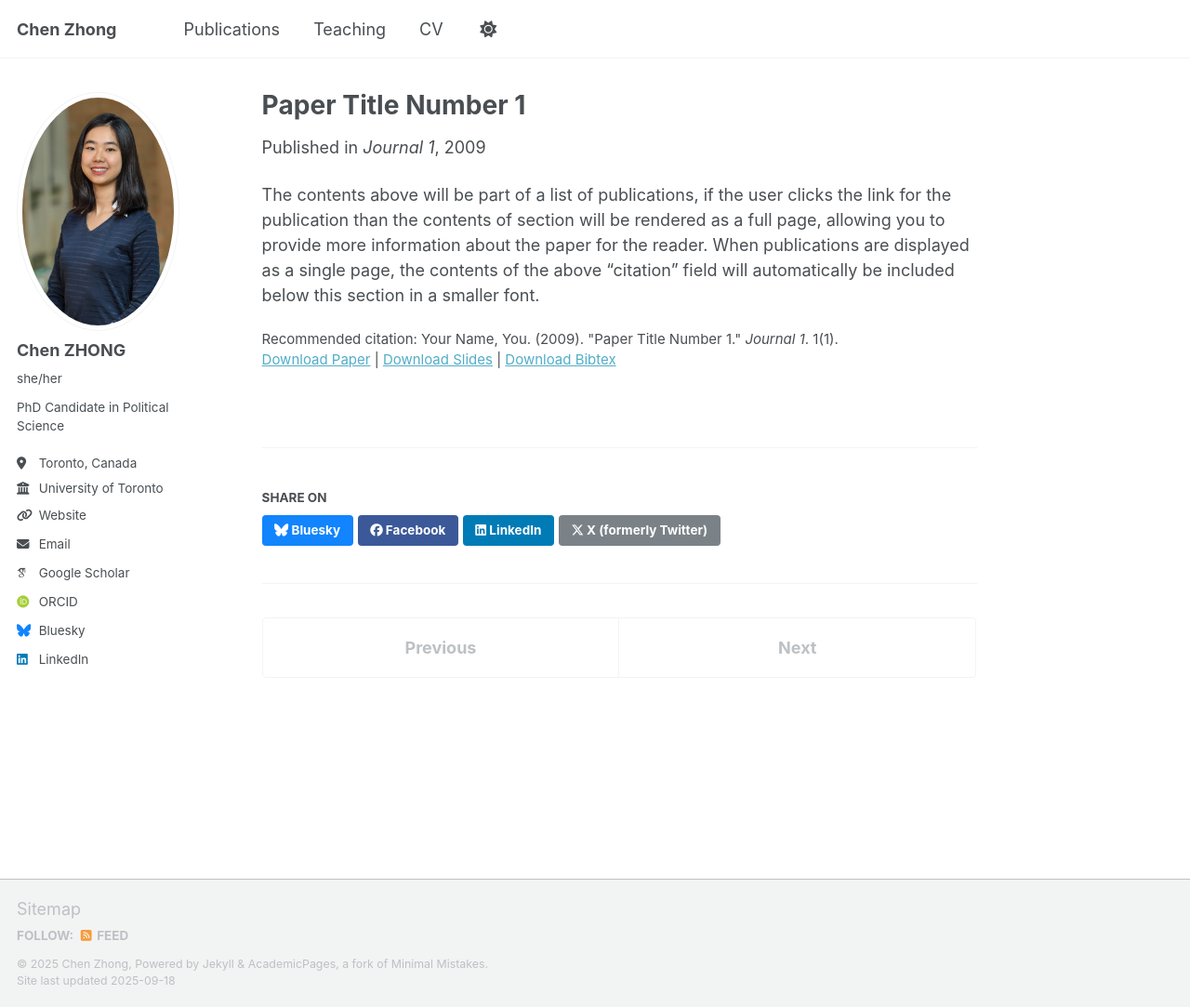
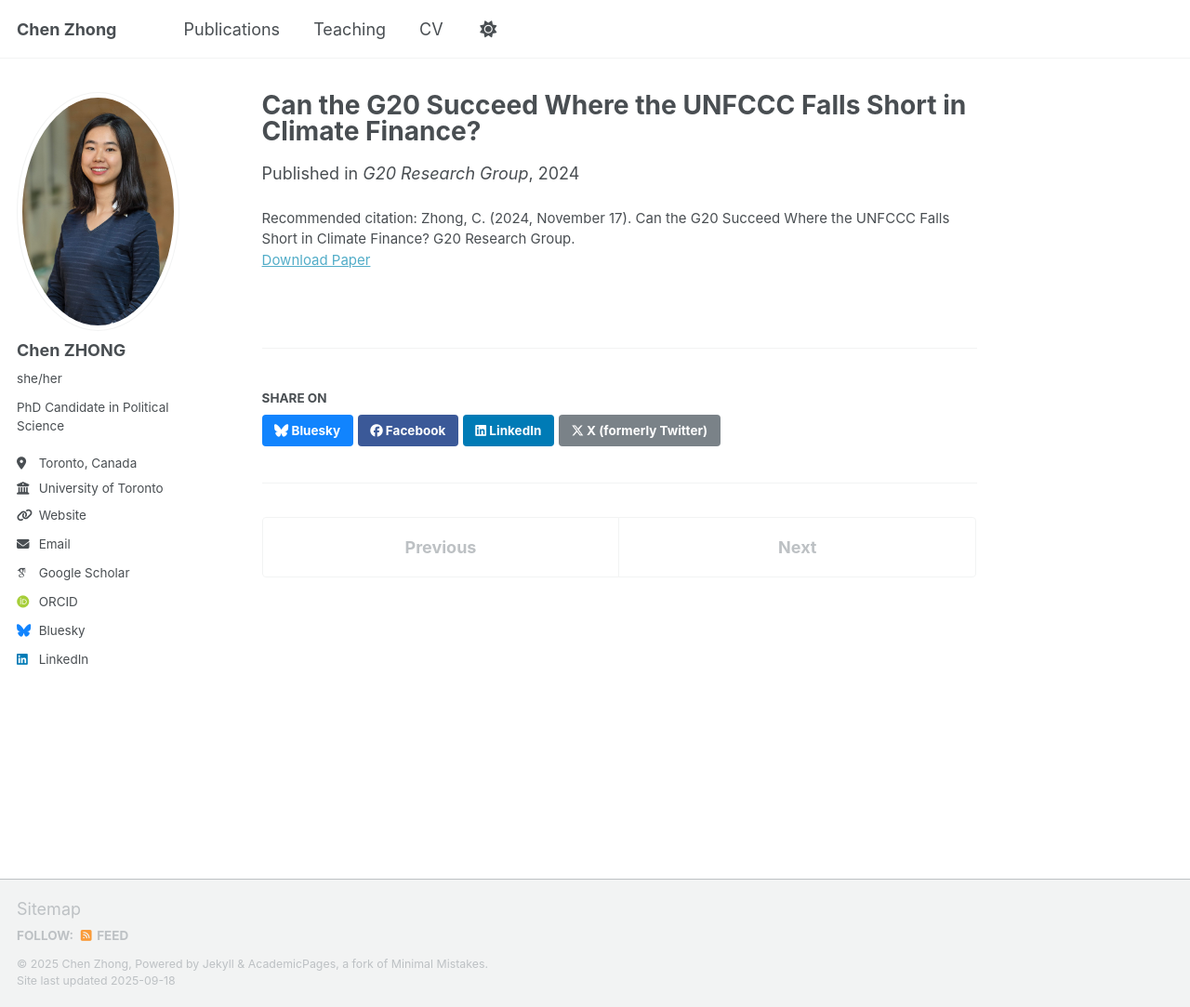
Before and after one commit to chenzhong8/chenzhong, a Jekyll site: the page built from _publications/2009-10-01-paper-title-number-1.md, in a window 1280 px wide and 1083 px high. Shown: the whole window at 93% size. Built offline with Jekyll 4.4.1, drawn with Linux system fonts in a browser that asks for light colours; some web fonts are replaced; a script that is not in the unit is left out.

Commit message:
publication1.md

```diff
--- a/_publications/2009-10-01-paper-title-number-1.md
+++ b/_publications/2009-10-01-paper-title-number-1.md
@@ -1,14 +1,9 @@
 ---
-title: "Paper Title Number 1"
-collection: publications
-category: manuscripts
-permalink: /publication/2009-10-01-paper-title-number-1
-excerpt: 'This paper is about the number 1. The number 2 is left for future work.'
-date: 2009-10-01
-venue: 'Journal 1'
-slidesurl: 'http://academicpages.github.io/files/slides1.pdf'
-paperurl: 'http://academicpages.github.io/files/paper1.pdf'
-bibtexurl: 'http://academicpages.github.io/files/bibtex1.bib'
-citation: 'Your Name, You. (2009). &quot;Paper Title Number 1.&quot; <i>Journal 1</i>. 1(1).'
+title: "Can the G20 Succeed Where the UNFCCC Falls Short in Climate Finance?"
+authors:
+  - "Chen Zhong"
+date: 2024-11-17
+venue: "G20 Research Group"
+paperurl: "https://g20.utoronto.ca/analysis/241117-zhong-cop-g20.html"
+citation: "Zhong, C. (2024, November 17). Can the G20 Succeed Where the UNFCCC Falls Short in Climate Finance? G20 Research Group."
 ---
-The contents above will be part of a list of publications, if the user clicks the link for the publication than the contents of section will be rendered as a full page, allowing you to provide more information about the paper for the reader. When publications are displayed as a single page, the contents of the above "citation" field will automatically be included below this section in a smaller font.
```
